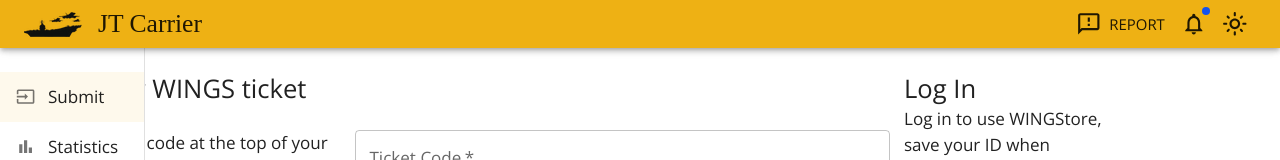
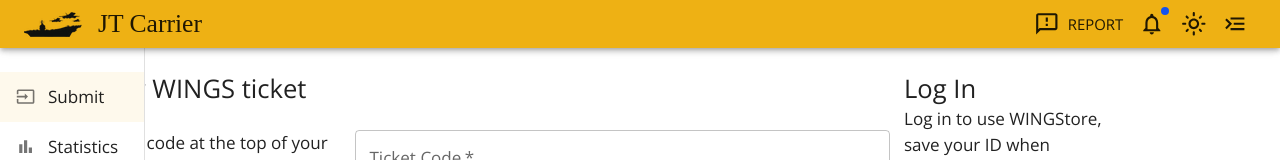
Before and after one commit to JeffreyTrail/jt-carrier, a React (Create React App) app: page / in a window 1280 px wide. Shown: the top 160 px of the page. Built offline with nearby package versions, Linux system fonts and the light colour scheme; a web font is replaced by a local one.

Commit message:
Sliding dashboard hiding

```diff
--- a/src/App.js
+++ b/src/App.js
@@ -20,6 +20,7 @@ import {
   Stack,
   Alert,
   Snackbar,
+  Slide,
 } from "@mui/material";
 import * as React from "react";
 import {
@@ -33,6 +34,7 @@ import {
   InterestsOutlined,
   CalendarMonth,
   Storefront,
+  MenuOpen,
 } from "@mui/icons-material";
 
 import Ticketing from "./components/Ticketing";
@@ -126,6 +128,9 @@ function App() {
     localNews !== null ? localNews : "08.18.22"
   );
   const [anchorEl, setAnchorEl] = React.useState(null);
+
+  // Dashboard hide
+  const [dashon, setDashon] = React.useState(true);
 
   const open = Boolean(anchorEl);
   const id = open ? "news-popover" : undefined;
@@ -289,6 +294,16 @@ function App() {
                 {dark ? <DarkModeOutlined /> : <LightModeOutlined />}
               </IconButton>
             </Tooltip>
+
+            <Tooltip title={dashon ? "Hide Dashboard" : "Show Dashboard"}>
+              <IconButton color="inherit" onClick={() => setDashon(!dashon)}>
+                {dashon ? (
+                  <MenuOpen sx={{ transform: "rotate(180deg)" }} />
+                ) : (
+                  <MenuOpen />
+                )}
+              </IconButton>
+            </Tooltip>
           </Toolbar>
         </AppBar>
 
@@ -406,9 +421,10 @@ function App() {
             )}
           </Box>
 
-          {mobile ? (
+          {mobile || !dashon ? (
             <React.Fragment />
           ) : (
+            <Slide direction="left" in={dashon}>
               <Box sx={{ width: "17%" }}>
                 <Dash
                   sid={sid}
@@ -418,6 +434,7 @@ function App() {
                   setNotif={setNotif}
                 />
               </Box>
+            </Slide>
           )}
         </Stack>
 
```
Lines whose indentation alone changed are shown as unchanged.
